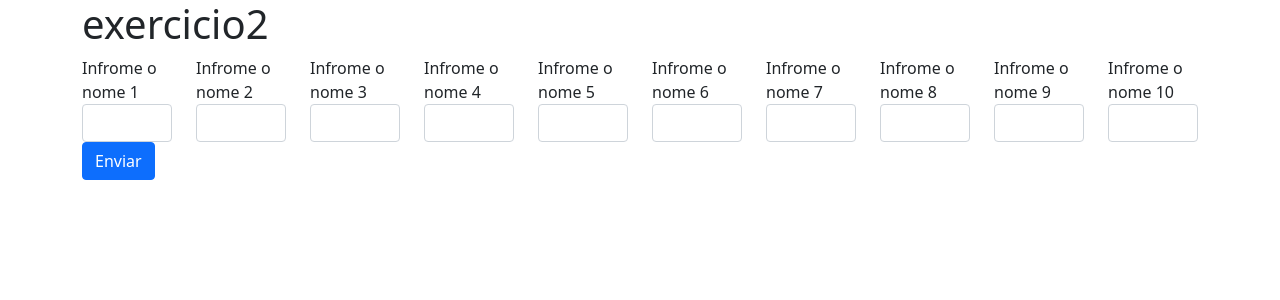
After one commit to JoaoRampazzo/EletivaI-LinguagemProgramacaoIV, a PHP site: the page made by Aula 23_03 lista3/ListaExercico2/exercicio2.php in a window 1280 px wide. The commit adds this page. Shown: the top 300 px of the page. Run offline with PHP 8.4, Linux system fonts and the light colour scheme.

Commit message:
exercicios aula 3

```diff
--- /dev/null
+++ b/Aula 23_03 lista3/ListaExercico2/exercicio2.php
@@ -0,0 +1,34 @@
+<!doctype html>
+<html lang="en">
+  <head>
+    <meta charset="utf-8">
+    <meta name="viewport" content="width=device-width, initial-scale=1">
+
+    <link href="https://cdn.jsdelivr.net/npm/bootstrap@5.1.3/dist/css/bootstrap.min.css" rel="stylesheet" integrity="sha384-1BmE4kWBq78iYhFldvKuhfTAU6auU8tT94WrHftjDbrCEXSU1oBoqyl2QvZ6jIW3" crossorigin="anonymous">
+
+    <title>exercicio2</title>
+  </head>
+  <body class="container">
+    <h1>exercicio2</h1>
+
+    <form action="respostaExercicio2.php" method="post">
+        <div class="row">
+            <?php
+            for ($i=1; $i<=10; $i++){
+            ?>
+            <div class="col">
+                <label for="nome<?= $i ?>" class="label-control">
+                    Infrome o nome <?= $i ?>
+                </label>
+                <input type="text" name="nome<?= $i ?>" id="nome<?= $i ?>"
+                    class="form-control"/>
+            </div>
+            <?php
+            }
+            ?>
+        </div>
+        <div class="row">
+            <div class="col">
+                <button class="btn btn-primary">Enviar</button>
+  </body>
+</html>
```
Also changed, not shown: Aula 23_03 lista3/ListaExercicio 3/exercicio3.php (added, +44 -0 lines), Aula 23_03 lista3/ListaExercicio 3/respostaExercicio3.php (added, +45 -0 lines), Aula 23_03 lista3/ListaExercico2/respostaExercicio2.php (renamed from Aula 23_03/ListaExercico2/exercicio2.php, +18 -8 lines), Aula 23_03 lista3/ListaExercicio1/exercicio1.php (renamed from Aula 23_03/ListaExercicio1/exercicio1.php), Aula 23_03 lista3/ListaExercicio1/respostaExercicio1.php (renamed from Aula 23_03/ListaExercicio1/respostaExercicio1.php), Aula 23_03 lista3/funções.php (renamed from Aula 23_03/funções.php), Aula 23_03/ListaExercico2/repostaExercicio2.php (deleted).
